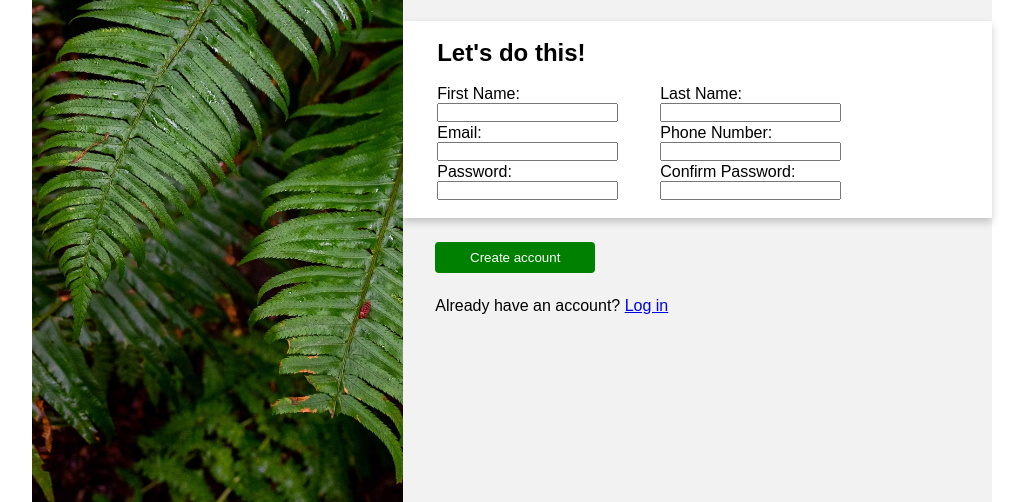
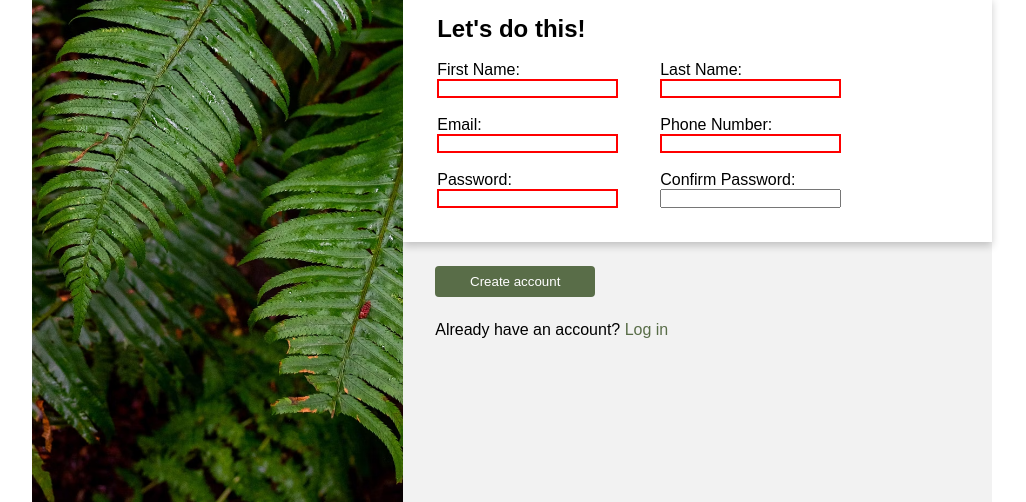
Before and after one commit to seanc00/Sign-Up-Form, a plain HTML site: page index.html in a window 1280 px wide. Both pictures are taken after a click on the input "Create account". Shown: the part 298-800 px from the top of the page, without its empty margins (128-1154 px from the left). Drawn offline with Linux system fonts and the light colour scheme.

Commit message:
Finalised styling and added js validation to form

```diff
--- a/script.js
+++ b/script.js
@@ -0,0 +1,94 @@
+function validateForm() {
+  // Get form values
+  const firstName = document.getElementById('first-name').value.trim();
+  const lastName = document.getElementById('last-name').value.trim();
+  const email = document.getElementById('email').value.trim();
+  const phone = document.getElementById('phone').value.trim();
+  const password = document.getElementById('password').value.trim();
+  const confirmPassword = document.getElementById('confirm-password').value.trim();
+
+  // Regular expressions for validation
+  const nameRegex = /^[a-zA-Z,.''-]{2,}$/; // Letters and common name characters only
+  const emailRegex = /^[a-zA-Z0-9._-]+@[a-zA-Z0-9.-]+\.[a-zA-Z]{2,6}$/; // Simple email format
+  const phoneRegex = /^[0-9]{10,15}$/; // Allows 10-15 digits for phone numbers
+
+  // Validation logic
+  let isValid = true;
+
+  // Validate first name
+  if (!firstName || !nameRegex.test(firstName)) {
+    alert('Please enter a valid first name.');
+    setInvalid(document.getElementById('first-name'));
+    isValid = false;
+  } else {
+    setValid(document.getElementById('first-name'));
+  }
+
+  // Validate last name
+  if (!lastName || !nameRegex.test(lastName)) {
+    alert('Please enter a valid last name.');
+    setInvalid(document.getElementById('last-name'));
+    isValid = false;
+  } else {
+    setValid(document.getElementById('last-name'));
+  }
+
+  // Validate email
+  if (!email || !emailRegex.test(email)) {
+    alert('Please enter a valid email address.');
+    setInvalid(document.getElementById('email'));
+    isValid = false;
+  } else {
+    setValid(document.getElementById('email'));
+  }
+
+  // Validate phone number
+  if (!phone || !phoneRegex.test(phone)) {
+    alert('Please enter a valid phone number (10-15 digits).');
+    setInvalid(document.getElementById('phone'));
+    isValid = false;
+  } else {
+    setValid(document.getElementById('phone'));
+  }
+
+  // Validate passwords
+  if (!password) {
+    alert('Please enter a password.');
+    setInvalid(document.getElementById('password'));
+    isValid = false;
+  } else {
+    setValid(document.getElementById('password'));
+  }
+
+  if (password !== confirmPassword) {
+    alert('Passwords do not match.');
+    setInvalid(document.getElementById('confirm-password'));
+    isValid = false;
+  } else if (password && confirmPassword) {
+    setValid(document.getElementById('confirm-password'));
+  }
+
+  // Final form submission check
+  if (isValid) {
+    alert('Data has been submitted!');
+    // Proceed with form submission or additional logic
+  }
+
+  return isValid;
+}
+
+// Function to set input as valid
+function setValid(element) {
+  element.style.border = '2px solid green';
+}
+
+// Function to set input as invalid
+function setInvalid(element) {
+  element.style.border = '2px solid red';
+}
+
+// Add event listener for form submission
+document.querySelector('.createAccBtn').addEventListener('click', function (event) {
+  event.preventDefault(); // Prevent form submission for validation
+  validateForm();
+});
--- a/style.css
+++ b/style.css
@@ -72,11 +72,15 @@ table tr td {
   padding-right: 40px;
 }
 
+table td {
+  padding-bottom: 16px;
+}
+
 .createAccBtn {
   width: 160px;
   padding: 8px;
   color: white;
-  background-color: green;
+  background-color: #596D48;
   border: 0;
   border-radius: 4px;
 }
@@ -91,3 +95,8 @@ table tr td {
   padding: 16px 0 16px 32px;
   box-shadow: 0 4px 8px rgba(0, 0, 0, 0.2); /* Bottom shadow */
 }
+
+.logInCTA > p > a {
+  text-decoration: none;
+  color: #596D48;
+}
```
